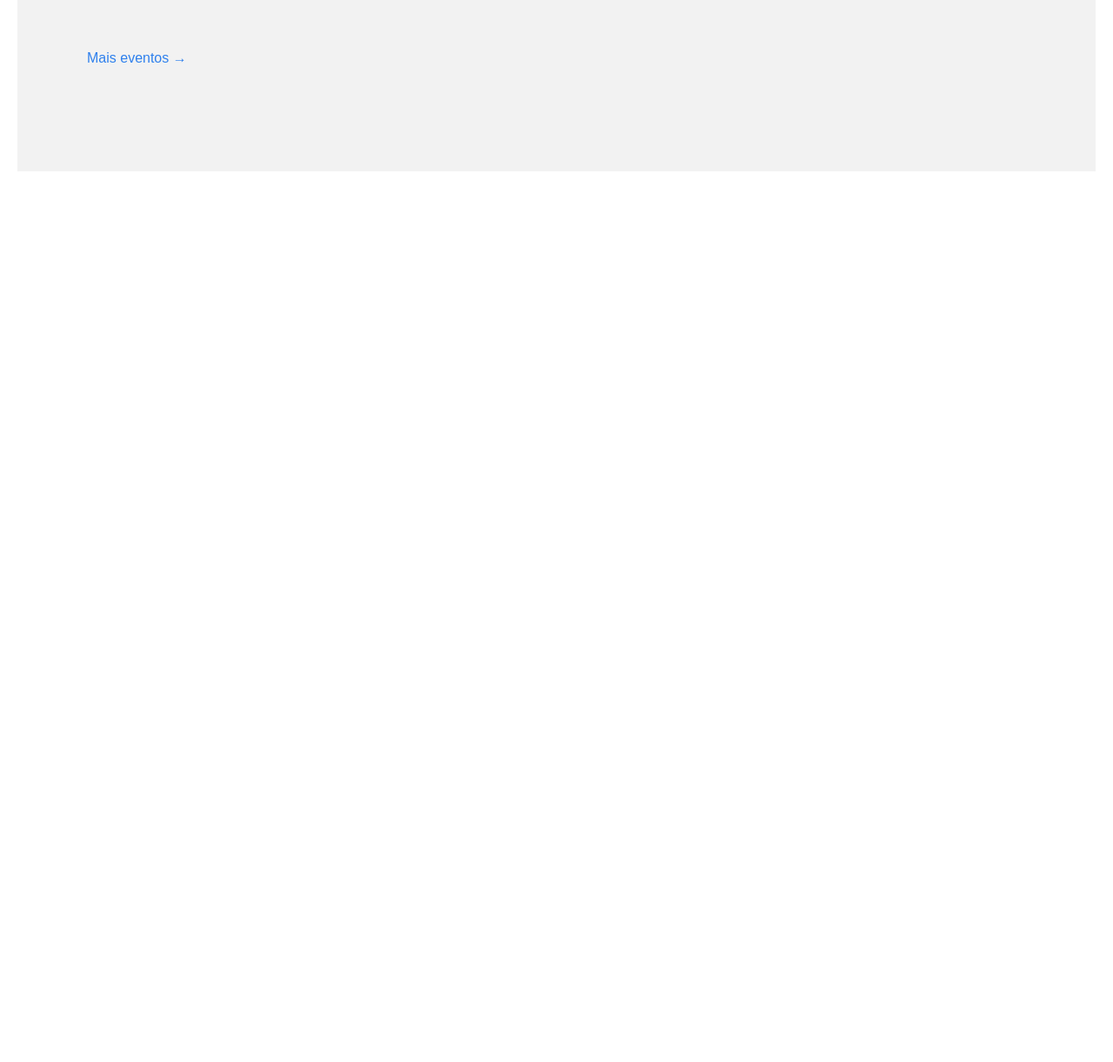
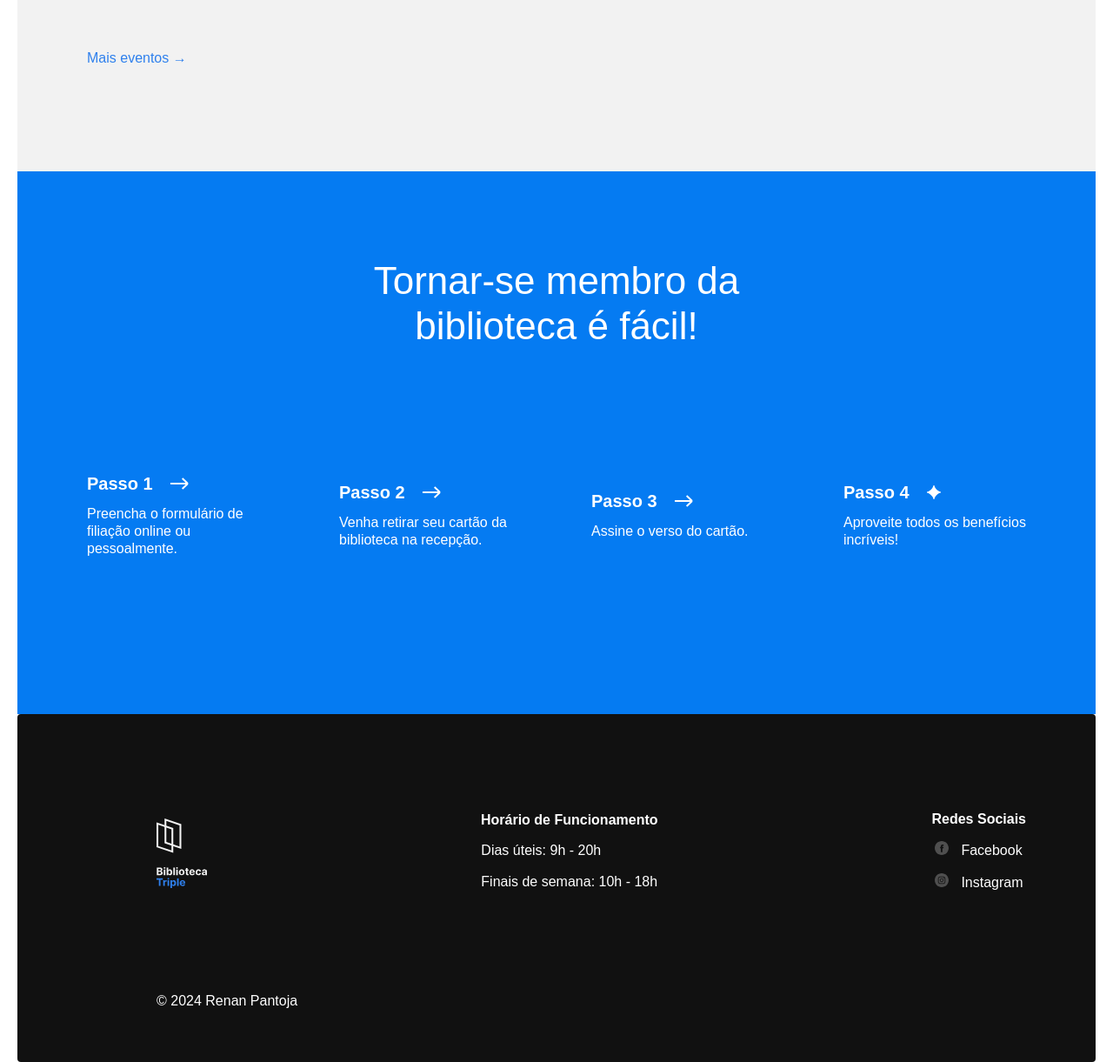
Before and after one commit to rpantojaa/web_project_library, a plain HTML site: page index.html in a window 1280 px wide. Shown: the part 2813-4034 px from the top of the page at 87% size. Before the commit the page ends 3010 px from the top, so only its background shows below. Drawn offline with Linux system fonts and the light colour scheme.

Commit message:
Adicionado área Membro e Footer

```diff
--- a/index.html
+++ b/index.html
@@ -193,7 +193,90 @@
               </div>
           </div>
         </section>
+        <section class="membership" id="membership">
+          <h2 class="membership__title">Tornar-se membro da biblioteca é fácil!</h2>
+          <ul class="membership__steps">
+            <li class="step">
+              <h3 class="step__title">
+                Passo 1
+                <img
+                  src="./images/icon_step_forward.svg"
+                  alt="icon forward"
+                  class="step__icon"
+                />
+              </h3>
+              <p class="step__description">
+                Preencha o formulário de filiação online ou pessoalmente.
+              </p>
+            </li>
+            <li class="step">
+              <h3 class="step__title">
+                Passo 2
+                <img
+                  src="./images/icon_step_forward.svg"
+                  alt="icon forward"
+                  class="step__icon"
+                />
+              </h3>
+              <p class="step__description">
+                Venha retirar seu cartão da biblioteca na recepção.
+              </p>
+            </li>
+            <li class="step">
+              <h3 class="step__title">
+                Passo 3
+                <img
+                  src="./images/icon_step_forward.svg"
+                  alt="icon forward"
+                  class="step__icon"
+                />
+              </h3>
+              <p class="step__description">Assine o verso do cartão.</p>
+            </li>
+            <li class="step">
+              <h3 class="step__title">
+                Passo 4
+                <img
+                  src="./images/icon_step_finish.svg"
+                  alt="icon finish"
+                  class="step__icon"
+                />
+              </h3>
+              <p class="step__description">
+                Aproveite todos os benefícios incríveis!
+              </p>
+            </li>
+          </ul>
+        </section>
       </main>
+      <footer class="footer" id="contacts">
+        <div class="footer__columns">
+          <div class="footer__logo">
+            <img src="./images/logo_white.svg" alt="Logotipo da Biblioteca Triple Peaks" class="footer__logo-image">
+          </div>
+          <div class="footer__column_content_hours">
+            <h3 class="footer__column-heading">Horário de Funcionamento</h3>
+            <ul class="footer__list">
+              <li class="footer__list-item">Dias úteis: 9h - 20h</li>
+              <li class="footer__list-item">Finais de semana: 10h - 18h</li>
+            </ul>
+          </div>
+          <div class="footer__column_content_social">
+            <h3 class="footer__column-heading">Redes Sociais</h3>
+            <ul class="footer__list">
+              <li class="footer__list-item">
+                <img src="./images/facebook_white.svg" alt="Facebook" class="footer__social-icon">
+                <a href="#" class="footer__column-link">Facebook</a>
+              </li>
+              <li class="footer__list-item">
+                <img src="./images/instagram_white.svg" alt="Instagram" class="footer__social-icon">
+                <a href="#" class="footer__column-link">Instagram</a>
+              </li>
+            </ul>
+          </div>
+        </div>
+        <div class="footer__copyright">© 2024 Renan Pantoja</div>
+      </footer>
     </div>
   </body>
 </html>
--- a/styles/style.css
+++ b/styles/style.css
@@ -294,3 +294,123 @@
   font-size: 14px;
   margin: 0;
 }
+
+.membership {
+  padding: 100px 0 140px;
+  background-color: #057bf2;
+  color: #ffffff;
+}
+
+.membership__title {
+  max-width: 574px;
+  margin: 0 auto;
+  text-align: center;
+  font-size: 44px;
+  font-weight: 500;
+  line-height: 52px;
+}
+
+.membership__steps {
+  list-style-type: none;
+  padding: 0;
+  margin: 100px 0 0;
+  display: flex;
+  flex-direction: row;
+  justify-content: space-between;
+  padding: 0 40px;
+}
+
+.step {
+  display: flex;
+  flex-direction: column;
+  justify-content: center;
+  margin: 40px;
+  width: 220px;
+  height: auto;
+  padding: 0;
+}
+
+.step__title {
+  margin: 0;
+  font-size: 20px;
+  line-height: 30px;
+  font-weight: 700;
+  display: flex;
+  align-items: center;
+}
+
+.step__icon {
+  margin-left: 20px;
+}
+
+.step__description {
+  margin: 10px 0 0;
+}
+
+.footer {
+  box-sizing: border-box;
+  background-color: #111111;
+  color: #fff;
+  border-radius: 4px;
+}
+
+.footer__columns {
+  display: flex;
+  justify-content: space-between;
+  align-items: center;
+  padding: 60px 80px;
+  height: 200px;
+}
+
+.footer__column_content_hours {
+  display: flex;
+  flex-direction: column;
+  align-items: center;
+}
+
+.footer__column_content_social {
+  display: flex;
+  flex-direction: column;
+  align-items: center;
+}
+
+.footer__logo {
+  width: 58px;
+  height: 80px;
+  margin-left: 80px;
+}
+
+.footer__column-heading {
+  margin-bottom: 20px;
+  font-size: 16px;
+  line-height: 10px;
+}
+
+.footer__list {
+  list-style-type: none;
+  padding: 0;
+  margin: 0;
+}
+
+.footer__list-item {
+  margin-bottom: 16px;
+  font-size: 16px;
+  line-height: 20px;
+}
+
+.footer__column-link {
+  color: white;
+  text-decoration: none;
+}
+
+.footer__social-icon {
+  width: 16px;
+  height: 16px;
+  margin-right: 10px;
+}
+
+.footer__copyright {
+  display: flex;
+  justify-content: flex-start;
+  padding: 0px 0px 60px 160px;
+}
```
